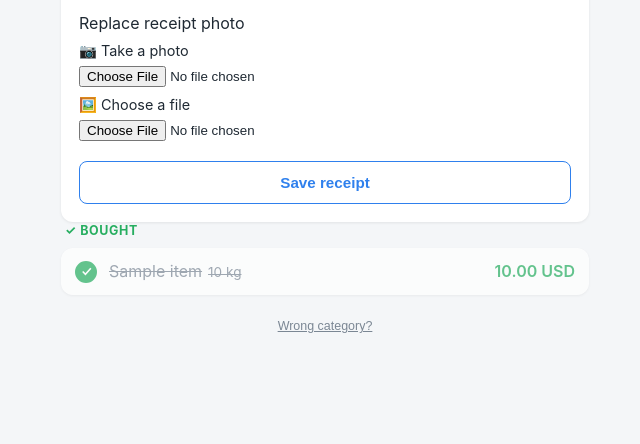
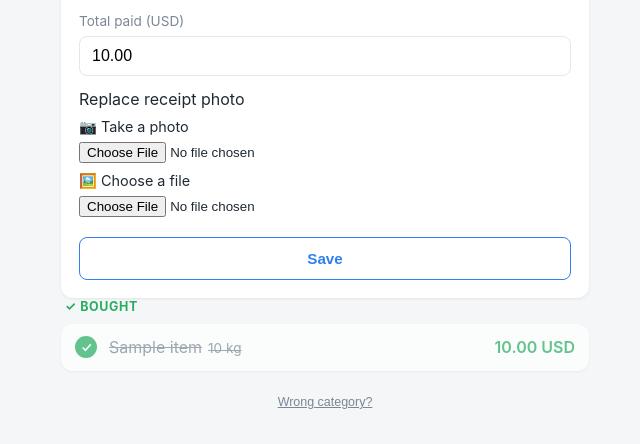
Before and after one commit to andreyshindler/shopping-list, a FastAPI app: a page that uses app/web/templates/list.html in a window 1280 px wide. Shown: the part 336-780 px from the top of the page, without its empty margins (315-955 px from the left). Run offline with FastAPI, Linux system fonts and the light colour scheme; tables that the repository leaves empty hold one stand-in row (values such as "Sample post"); some libraries are stand-ins or nearby versions.

Commit message:
Allow entering/correcting the total on a completed list (#26)
The completed-list card now has an editable "total paid" field (prefilled
with the current value) alongside the receipt upload, so the receipt amount
can be entered or fixed after closing. The /receipt route updates only
sl.real_total (and/or the photo) — it never re-runs complete_list, so
per-item price history is not double-written.


Claude-Session: https://claude.ai/code/session_01CUJCbn8iuWF1zAjwgUpTi2

Co-authored-by: Claude <noreply@anthropic.com>

```diff
--- a/app/web/i18n.py
+++ b/app/web/i18n.py
@@ -64,6 +64,7 @@ TRANSLATIONS: dict[str, dict[str, str]] = {
         "save_receipt": "Save receipt",
         "receipt_take_photo": "📷 Take a photo",
         "receipt_choose_file": "🖼️ Choose a file",
+        "save": "Save",
         "total_spent": "Total spent",
         "shopping_trips": "Shopping trips",
         "avg_trip_cost": "Avg. per trip",
@@ -121,6 +122,7 @@ TRANSLATIONS: dict[str, dict[str, str]] = {
         "save_receipt": "שמירת החשבונית",
         "receipt_take_photo": "📷 צילום חשבונית",
         "receipt_choose_file": "🖼️ בחירת קובץ",
+        "save": "שמירה",
         "total_spent": "סך ההוצאות",
         "shopping_trips": "מספר קניות",
         "avg_trip_cost": "עלות ממוצעת לקנייה",
--- a/app/web/templates/list.html
+++ b/app/web/templates/list.html
@@ -40,6 +40,11 @@
   {% endif %}
   <form method="post" action="/api/lists/{{ list.web_token }}/receipt"
         enctype="multipart/form-data" class="receipt-form">
+    <label class="field">
+      <span>{{ t.total_paid }} ({{ currency }})</span>
+      <input type="number" step="0.01" min="0" name="real_total"
+             value="{{ '%.2f'|format(list.real_total) if list.real_total is not none else '' }}" />
+    </label>
     <fieldset class="field receipt-fields">
       <span>{{ t.replace_receipt if list.has_receipt else t.add_receipt }}</span>
       <label class="receipt-opt">{{ t.receipt_take_photo }}
@@ -49,7 +54,7 @@
         <input type="file" name="receipt" accept="image/*" />
       </label>
     </fieldset>
-    <button type="submit" class="secondary">{{ t.save_receipt }}</button>
+    <button type="submit" class="secondary">{{ t.save }}</button>
   </form>
 </div>
 {% endif %}
```
Also changed, not shown: app/web/routes.py (+18 -1 lines), tests/test_receipt_photo.py (+11 -0 lines).
